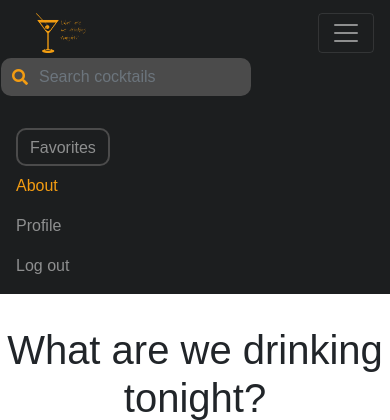
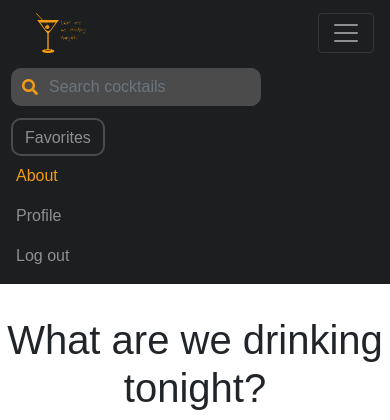
Before and after one commit to ax-ab/cocktail_time, a Django app: page / in a window 390 px wide, after a click that opens the changed part. Shown: the top 420 px of the page. Run offline with Django 3.2, Linux system fonts and the light colour scheme; the visitor is signed in with stand-in values (Sample User, id 1); some libraries are stand-ins or nearby versions.

Commit message:
add favorites toggle button, remove js requirement for load more, autofocus on mobile searchbar after the demo has loaded

```diff
--- a/core/templates/core/base.html
+++ b/core/templates/core/base.html
@@ -58,7 +58,7 @@
                                 <div class="form-group has-search">
                                     <span class="fa fa-search form-control-feedback"></span>
                                     <!-- Enables autofocus for the relevant scenarios -->
-                                    {% if not search_location == 'query' and not search_location == 'favorites' %}
+                                    {% if search_location == 'empty_query' or search_location == 'demo' %}
                                         <input autofocus autocomplete="off" class="form-control mr-sm-2" name="q" value="{{ request.GET.q }}" placeholder="Search cocktails" type="search">
                                     {% else %}
                                         <input autocomplete="off" class="form-control mr-sm-2" name="q" value="{{ request.GET.q }}" placeholder="Search cocktails" type="search">
@@ -67,6 +67,7 @@
                             </div>
                         </form>
                     </li>
+                    {% if user.is_authenticated %}
                     <li class="nav-link ml-sm-2 mr-sm-2" id="show_favorites">
                         {% if search_location == 'favorites' %}
                         <a id="show_favorites_btn" class="btn favorites_clicked" href="/search/?q={{ request.GET.q }}">Favorites</a>
@@ -74,6 +75,7 @@
                         <a id="show_favorites_btn" class="btn favorites_unclicked" href="/search/?q={{ request.GET.q }}&show_favorites">Favorites</a>
                         {% endif %}
                     </li>
+                    {% endif %}
                     <!-- <li class="nav-item"><a class="nav-link" href="/#about">About</a></li> -->
 
                 </ul>
--- a/core/views.py
+++ b/core/views.py
@@ -14,7 +14,7 @@ def about(request):
 def search(request):
 
     if request.method == 'GET':
-        query = request.GET.get('q','')
+        query = request.GET.get('q')
         user = request.user
         all_items = request.GET.get('all_items')
         show_favorites = request.GET.get('show_favorites')
@@ -26,7 +26,8 @@ def search(request):
             result_favorites = Cocktail.objects.filter(customuser=user).annotate(user_fav=Value(True, BooleanField())).order_by('idDrink')
             # print(result_favorites)
 
-            error_msg = "You have not added any cocktails to your favorites"
+            error_msg = """You have not added any cocktails
+            to your favorites"""
 
             context = {
                 'result':result_favorites,
@@ -89,10 +90,15 @@ def search(request):
             # search_location = "demo"
             # print(highlighted_cocktails)
 
+            if query is '':
+                search_location = 'empty_query'
+            elif query is None:
+                search_location = 'demo'
+
             context = {
             'error_msg':error_msg,
             'result':highlighted_cocktails,
-            'search_location':'demo'
+            'search_location':search_location
             }
 
     #TODO: Build a post request response as it is not used
--- a/static/css/base.css
+++ b/static/css/base.css
@@ -133,3 +133,38 @@ font-family: Arial, Helvetica, sans-serif;
 background: #4b4b4b;
 /* background-image: url(''); */
 }
+
+@media screen and (max-width: 768px) {
+
+  #nav_search {
+    /* display: none; */
+    margin-bottom: -30px;
+    margin-left: 10px;
+    margin-top: 10px;
+  }
+
+  #show_favorites_btn {
+    /* display: block !important; */
+    margin-top: 10px;
+    margin-left: -5px;
+  }
+
+}
+
+@media screen and (max-width: 600px) {
+
+  #nav_search {
+    /* display: none; */
+    margin-bottom: -30px;
+    margin-left: 10px;
+    margin-top: 10px;
+  }
+
+  #show_favorites_btn {
+    /* display: block !important;
+    border: 2px solid black; */
+    margin-top: 10px;
+    margin-left: -5px;
+  }
+
+}
--- a/static/js/search.js
+++ b/static/js/search.js
@@ -9,7 +9,6 @@ $(window).on('load', function() {
         console.log(isSearchLandingPage);
         //For '/search/' GET request as a demo of flipped card
         if (isSearchLandingPage) {
-
             //Demo flip animation. Timeout is required as js doesnt know when the animation has ended
             function flip() {
                 $('#1_container').toggleClass('flipped');
@@ -22,7 +21,8 @@ $(window).on('load', function() {
                             setTimeout(
                                 function(){ $('#cocktailSection').fadeOut("slow",
                                     function() {
-                                        $('#demo_search_hint').fadeIn("slow")
+                                        $('#demo_search_hint').fadeIn("slow");
+                                        $('#secondary_mobile_searchbar_input').focus();
                                     }
                                 )}
                             , 1000) //Fadeout
```
Also changed, not shown: core/templates/core/search.html (+9 -8 lines).
